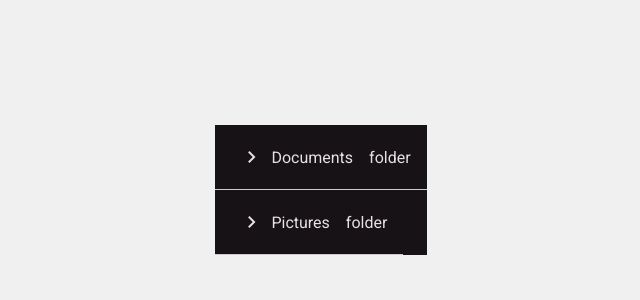
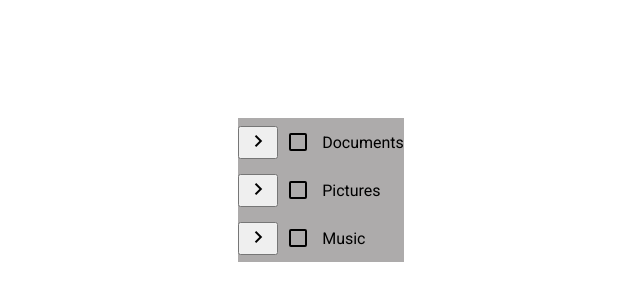
Before and after one commit to adolfosp/Front-History-Course, an Angular app: page / in a window 1280 px wide. Shown: the part 210-510 px from the top of the page, without its empty margins (319-959 px from the left). Built offline with nearby package versions, Linux system fonts and the light colour scheme.

Commit message:
feat: update tree table component and styles for improved functionality and appearance

```diff
--- a/angular.json
+++ b/angular.json
@@ -22,7 +22,6 @@
               }
             ],
             "styles": [
-              "@angular/material/prebuilt-themes/magenta-violet.css",
               "src/styles.css"
             ]
           },
--- a/src/app/app.css
+++ b/src/app/app.css
@@ -1,8 +1,8 @@
+
 main{
     display: flex;
     flex-direction: column;
     align-items: center;
     justify-content: center;
     height: 100vh;
-    background-color: #f0f0f0;
 }
--- a/src/app/app.ts
+++ b/src/app/app.ts
@@ -1,10 +1,9 @@
 import { Component } from '@angular/core';
-import { RouterOutlet } from '@angular/router';
 import { TreeTable } from "./tree-table/tree-table";
 
 @Component({
   selector: 'app-root',
-  imports: [RouterOutlet, TreeTable],
+  imports: [TreeTable],
   templateUrl: './app.html',
   styleUrl: './app.css'
 })
--- a/src/app/tree-table/tree-table.css
+++ b/src/app/tree-table/tree-table.css
@@ -1,28 +1,6 @@
-.tree-table {
-  width: 100%;
-}
-
-.tree-row {
-  display: flex;
-  border-bottom: 1px solid #ccc;
-  padding: 8px;
-  align-items: center;
-}
-
-.tree-cell {
-  padding: 4px 8px;
-}
-
-.name-cell {
-  flex: 2;
+.tree-table .mat-tree {
   display: flex;
   align-items: center;
+  background-color: red!important;
+  color: white;
 }
-
-.type-cell {
-  flex: 1;
-}
-
-button.mat-icon-button {
-  margin-right: 4px;
-}
--- a/src/app/tree-table/tree-table.html
+++ b/src/app/tree-table/tree-table.html
@@ -1,33 +1,20 @@
-<mat-tree [dataSource]="dataSource" [treeControl]="treeControl" class="tree-table">
-
-  <!-- Linha com dados -->
-  <mat-tree-node *matTreeNodeDef="let node" matTreeNodePadding>
-    <div class="tree-row">
-      <div class="tree-cell name-cell">
-        <span *ngIf="hasChild(0, node)" class="spacer"></span>
-        {{ node.name }}
-      </div>
-      <div class="tree-cell type-cell">
-        {{ node.type }}
-      </div>
-    </div>
+<mat-tree [dataSource]="dataSource" [treeControl]="treeControl">
+  <mat-tree-node *matTreeNodeDef="let node" matTreeNodeToggle matTreeNodePadding>
+    <button mat-icon-button disabled></button>
+    <mat-checkbox class="checklist-leaf-node"
+                  [checked]="checklistSelection.isSelected(node)"
+                  (change)="checklistSelection.toggle(node);">{{node.item}}</mat-checkbox>
   </mat-tree-node>
 
-  <!-- Linha com botão de expandir/colapsar -->
   <mat-tree-node *matTreeNodeDef="let node; when: hasChild" matTreeNodePadding>
-    <div class="tree-row">
-      <div class="tree-cell name-cell">
-        <button mat-icon-button matTreeNodeToggle>
-          <mat-icon>
-            {{ treeControl.isExpanded(node) ? 'expand_more' : 'chevron_right' }}
-          </mat-icon>
-        </button>
-        {{ node.name }}
-      </div>
-      <div class="tree-cell type-cell">
-        {{ node.type }}
-      </div>
-    </div>
+    <button mat-icon-button matTreeNodeToggle
+            [attr.aria-label]="'toggle ' + node.filename">
+      <mat-icon class="mat-icon-rtl-mirror">
+        {{treeControl.isExpanded(node) ? 'expand_more' : 'chevron_right'}}
+      </mat-icon>
+    </button>
+    <mat-checkbox [checked]="descendantsAllSelected(node)"
+                  [indeterminate]="descendantsPartiallySelected(node)"
+                  (change)="todoItemSelectionToggle(node)">{{node.item}}</mat-checkbox>
   </mat-tree-node>
-
 </mat-tree>
--- a/src/app/tree-table/tree-table.ts
+++ b/src/app/tree-table/tree-table.ts
@@ -1,82 +1,179 @@
-import { Component } from '@angular/core';
-import { FlatTreeControl } from '@angular/cdk/tree';
-import { MatTreeFlattener, MatTreeFlatDataSource, MatTreeModule } from '@angular/material/tree';
+import {Component, Injectable} from '@angular/core';
+import {SelectionModel} from '@angular/cdk/collections';
+import {FlatTreeControl} from '@angular/cdk/tree';
+import {MatTreeFlattener, MatTreeFlatDataSource, MatTreeModule} from '@angular/material/tree';
+import {of as ofObservable, Observable} from 'rxjs';
 import { CommonModule } from '@angular/common';
+import { MatFormFieldModule } from '@angular/material/form-field';
+import { MatInputModule } from '@angular/material/input';
 import { MatIconModule } from '@angular/material/icon';
-import { MatButtonModule } from '@angular/material/button';
+import { MatCheckboxModule } from '@angular/material/checkbox';
 
-interface FileNode {
-  name: string;
-  type: string;
-  children?: FileNode[];
+export class TodoItemNode {
+  children!: TodoItemNode[];
+  item!: string;
 }
 
-interface FlatNode {
-  expandable: boolean;
-  name: string;
-  level: number;
-  type: string;
+export class TodoItemFlatNode {
+  item!: string;
+  level!: number;
+  expandable!: boolean;
 }
 
-const TREE_DATA: FileNode[] = [
-  {
-    name: 'Documents',
-    type: 'folder',
-    children: [
-      { name: 'Resume.pdf', type: 'file' },
-      { name: 'CoverLetter.docx', type: 'file' },
-    ]
+const TREE_DATA = {
+  'Documents': {
+    'Resume.docx': null,
+    'CoverLetter.docx': null,
+    'Projects': {
+      'ProjectA': {
+        'README.md': null,
+        'main.ts': null,
+        'utils.ts': null
+      },
+      'ProjectB': {
+        'index.html': null,
+        'styles.css': null,
+        'app.js': null
+      }
+    }
   },
-  {
-    name: 'Pictures',
-    type: 'folder',
-    children: [
-      {
-        name: 'Vacation',
-        type: 'folder',
-        children: [
-          { name: 'beach.png', type: 'file' },
-          { name: 'mountain.jpg', type: 'file' }
-        ]
+  'Pictures': {
+    'Vacation': {
+      'beach.png': null,
+      'mountains.jpg': null
+    },
+    'Family': {
+      'birthday.jpg': null,
+      'wedding.png': null
+    }
+  },
+  'Music': {
+    'Rock': {
+      'song1.mp3': null,
+      'song2.mp3': null
+    },
+    'Jazz': {
+      'jazz1.mp3': null
+    }
+  }
+};
+
+
+
+@Injectable()
+export class ChecklistDatabase {
+  _data: TodoItemNode[] = [];
+
+  get data(): TodoItemNode[] { return this._data; }
+
+  constructor() {
+    this.initialize();
+  }
+
+  initialize() {
+    this._data = this.buildFileTree(TREE_DATA, 0);
+  }
+
+
+  buildFileTree(value: any, level: number) {
+    let data: any[] = [];
+    for (let k in value) {
+      let v = value[k];
+      let node = new TodoItemNode();
+      node.item = `${k}`;
+      if (v === null || v === undefined) {
+      } else if (typeof v === 'object') {
+        node.children = this.buildFileTree(v, level + 1);
+      } else {
+        node.item = v;
       }
-    ]
+      data.push(node);
+    }
+    return data;
   }
-];
+
+}
+
 
 @Component({
   selector: 'app-tree-table',
-  imports: [CommonModule,
+  templateUrl: 'tree-table.html',
+  styleUrls: ['tree-table.css'],
+  imports: [
+    CommonModule,
     MatTreeModule,
+    MatFormFieldModule,
+    MatInputModule,
     MatIconModule,
-    MatButtonModule],
-  templateUrl: './tree-table.html',
-  styleUrls: ['./tree-table.css']
+    MatCheckboxModule
+  ],
+  providers: [ChecklistDatabase]
 })
 export class TreeTable {
-  private transformer = (node: FileNode, level: number): FlatNode => ({
-    expandable: !!node.children && node.children.length > 0,
-    name: node.name,
-    level,
-    type: node.type,
-  });
+  flatNodeMap: Map<TodoItemFlatNode, TodoItemNode> = new Map<TodoItemFlatNode, TodoItemNode>();
 
-  treeControl = new FlatTreeControl<FlatNode>(
-    node => node.level,
-    node => node.expandable
-  );
+  nestedNodeMap: Map<TodoItemNode, TodoItemFlatNode> = new Map<TodoItemNode, TodoItemFlatNode>();
 
-  treeFlattener = new MatTreeFlattener(
-    this.transformer,
-    node => node.level,
-    node => node.expandable,
-    node => node.children
-  );
+  treeControl: FlatTreeControl<TodoItemFlatNode>;
 
-  dataSource = new MatTreeFlatDataSource(this.treeControl, this.treeFlattener);
+  treeFlattener: MatTreeFlattener<TodoItemNode, TodoItemFlatNode>;
 
-  constructor() {
-    this.dataSource.data = TREE_DATA;
+  dataSource: MatTreeFlatDataSource<TodoItemNode, TodoItemFlatNode>;
+
+  checklistSelection = new SelectionModel<TodoItemFlatNode>(true);
+
+  constructor(private database: ChecklistDatabase) {
+    this.treeFlattener = new MatTreeFlattener(this.transformer, this.getLevel,
+      this.isExpandable, this.getChildren);
+    this.treeControl = new FlatTreeControl<TodoItemFlatNode>(this.getLevel, this.isExpandable);
+    this.dataSource = new MatTreeFlatDataSource(this.treeControl, this.treeFlattener);
+
+    this.dataSource.data = database.data;
+
   }
 
-  hasChild = (_: number, node: FlatNode) => node.expandable;
+  getLevel = (node: TodoItemFlatNode) => { return node.level; };
+
+  isExpandable = (node: TodoItemFlatNode) => { return node.expandable; };
+
+  getChildren = (node: TodoItemNode): Observable<TodoItemNode[]> => {
+    return ofObservable(node.children);
+  }
+
+  hasChild = (_: number, _nodeData: TodoItemFlatNode) => { return _nodeData.expandable; };
+
+  transformer = (node: TodoItemNode, level: number) => {
+    let flatNode = this.nestedNodeMap.has(node) && this.nestedNodeMap.get(node)!.item === node.item
+      ? this.nestedNodeMap.get(node)!
+      : new TodoItemFlatNode();
+    flatNode.item = node.item;
+    flatNode.level = level;
+    flatNode.expandable = !!node.children;
+    this.flatNodeMap.set(flatNode, node);
+    this.nestedNodeMap.set(node, flatNode);
+    return flatNode;
+  }
+
+
+  descendantsAllSelected(node: TodoItemFlatNode): boolean {
+    const descendants = this.treeControl.getDescendants(node);
+    return descendants.every(child => this.checklistSelection.isSelected(child));
+  }
+
+
+  descendantsPartiallySelected(node: TodoItemFlatNode): boolean {
+    const descendants = this.treeControl.getDescendants(node);
+    const result = descendants.some(child => this.checklistSelection.isSelected(child));
+    return result && !this.descendantsAllSelected(node);
+  }
+
+
+  todoItemSelectionToggle(node: TodoItemFlatNode): void {
+    this.checklistSelection.toggle(node);
+    const descendants = this.treeControl.getDescendants(node);
+    this.checklistSelection.isSelected(node)
+      ? this.checklistSelection.select(...descendants)
+      : this.checklistSelection.deselect(...descendants);
+  }
+
 }
--- a/src/styles.css
+++ b/src/styles.css
@@ -2,3 +2,7 @@
 
 html, body { height: 100%; }
 body { margin: 0; font-family: Roboto, "Helvetica Neue", sans-serif; }
+:root {
+    --mat-tree-container-background-color: #adabab;
+    --mat-sys-surface: #b9b5b5;
+}
```
